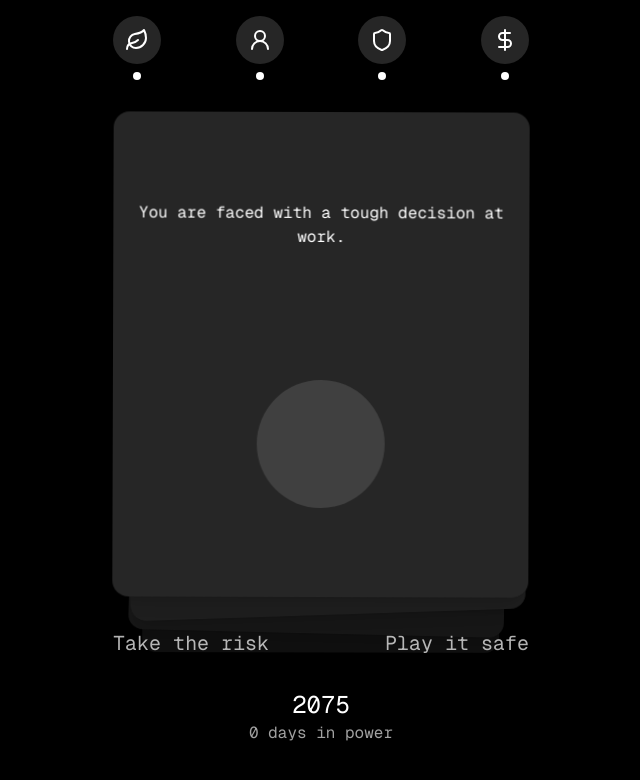
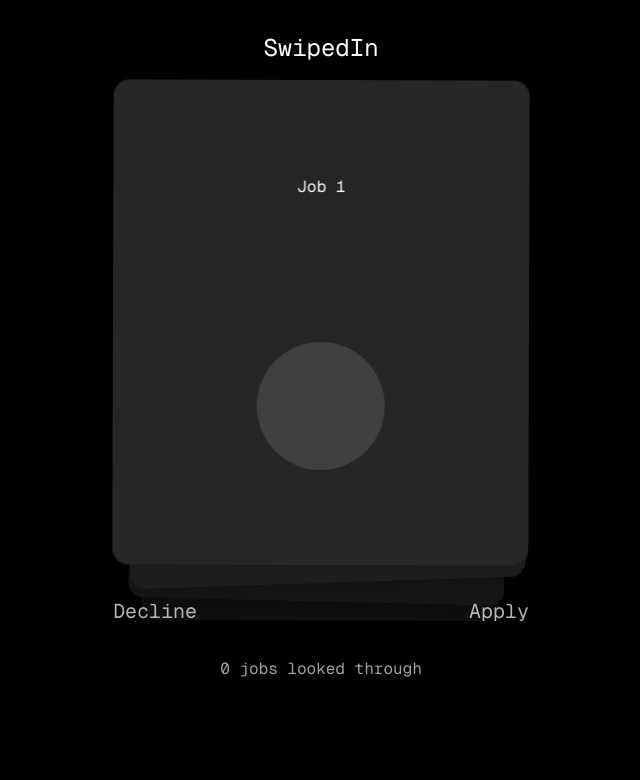
Before and after one commit to NTh1nk/SwipedIn, a Next.js app in the folder swiped-in/: page /game in a window 1280 px wide. Shown: the top 780 px of the page, without its empty margins (319-959 px from the left). Built offline with nearby package versions, Linux system fonts and the light colour scheme.

Commit message:
Update page.tsx

```diff
--- a/swiped-in/src/app/game/page.tsx
+++ b/swiped-in/src/app/game/page.tsx
@@ -10,6 +10,7 @@ import {
 import { StatusBar } from "./components/StatusBar";
 import { CardStack } from "./components/CardStack";
 import { ChoiceOptions } from "./components/ChoiceOptions";
+
 
 const DRAG_THRESHOLD = 200;
 const THROW_VELOCITY = 750;
@@ -31,9 +32,9 @@ const clientScenario = (
 */
 const testData: ClientScenario[] = [
 	{
-		situation: "You are faced with a tough decision at work.",
-		optionA: { text: "Take the risk", id: 1 },
-		optionB: { text: "Play it safe", id: 2 },
+		situation: "Job 1",
+		optionA: { text: "Decline", id: 1 },
+		optionB: { text: "Apply", id: 2 },
 	},
 ];
 
@@ -239,8 +240,9 @@ export default function GameInterface() {
 
 	return (
 		<div className="min-h-screen bg-black text-white flex flex-col overflow-hidden">
-			<StatusBar stats={stats} />
-
+			<div className="mt-8 text-center font-mono">
+				<p className="text-2xl">SwipedIn</p>
+			</div>
 			<div className="flex-1 flex flex-col p-4 max-w-md mx-auto w-full">
 				<CardStack
 					scenarios={scenarios}
@@ -264,8 +266,8 @@ export default function GameInterface() {
 				/>
 
 				<div className="mt-8 text-center font-mono">
-					<p className="text-2xl">2075</p>
-					<p className="text-neutral-400">{dayCount} days in power</p>
+
+					<p className="text-neutral-400">{dayCount} jobs looked through</p>
 				</div>
 			</div>
 		</div>
```
